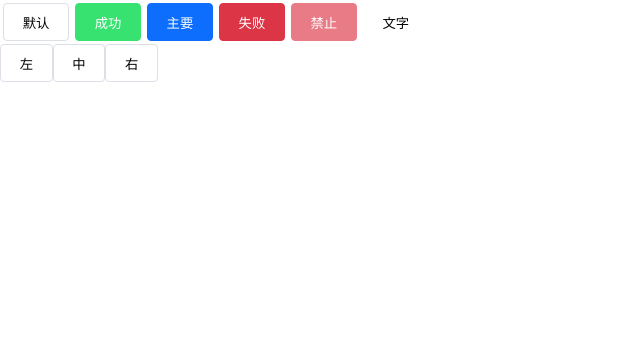
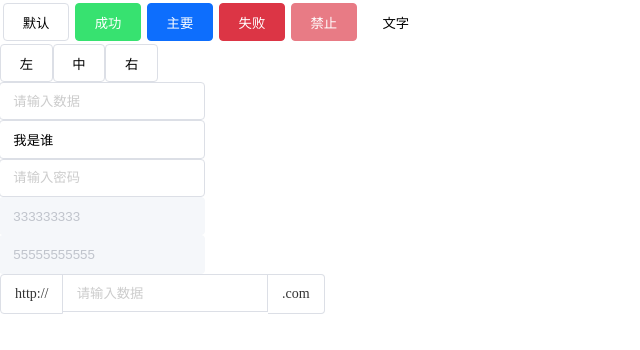
Before and after one commit to zhulin3141/m-ui, a Vue app: page / in a window 1280 px wide. Shown: the top 350 px of the page, without its empty margins (0-640 px from the left). Built offline with nearby package versions, Linux system fonts and the light colour scheme; the HTML template or start-up script is replaced by a standard one.

Commit message:
add input components

```diff
--- a/src/App.vue
+++ b/src/App.vue
@@ -16,29 +16,50 @@
         <MButton>右</MButton>
       </MButtonGroup>
     </div>
+
+    <div id="btn-input">
+      <MInput placeholder="请输入数据" />
+      <MInput value="我是谁" placeholder="请输入数据" @blur="showInputData" />
+      <MInput type="password" placeholder="请输入密码" />
+      <MInput value="333333333" disabled placeholder="请输入数据" />
+      <MInput value="55555555555" readonly placeholder="请输入数据" />
+
+      <div class="m-row">
+        <MInput placeholder="请输入数据">
+          <template slot="before">http://</template>
+          <template slot="after">.com</template>
+        </MInput>
+      </div>
+    </div>
   </div>
 </template>
 
 <script>
 import MButton from "./components/button/src/button";
 import MButtonGroup from "./components/button/src/button-group";
+import MInput from "./components/input/src/input";
 
 export default {
   name: "App",
   components: {
     MButton,
     MButtonGroup,
+    MInput,
   },
   created() {},
   methods: {
     handleClick(e) {
       console.log(e);
     },
+
+    showInputData() {
+      console.log(this);
+    },
   },
 };
 </script>
 
-<style>
+<style lang="less">
 html,
 body {
   margin: 0;
@@ -50,4 +71,13 @@ body {
 #btn-demo .m-button {
   margin: 3px;
 }
+.m-row {
+  width: 100%;
+  .m-input-wrapper {
+    display: inline-table;
+    .m-input{
+      border-radius: 0;
+    }
+  }
+}
 </style>
--- a/src/assets/style/var.less
+++ b/src/assets/style/var.less
@@ -1,11 +1,31 @@
+@font-size: 14px;
+@line-height: 16px;
+@color: #333;
+
 @default-color: #fff;
+@padding: .8em;
+@padding-bigger: 1em;
+@box-shadow-color: rgba(153, 153, 153, 0.2);
+@color-disabled: #c0c4cc;
+@color-placeholder: #ccc;
+@bg-color-disabled: #f5f7fa;
+@min-height: 38px;
+@transition-duration: 0.2s;
+
+.base-font {
+    font-size: @font-size;
+    line-height: @line-height;
+    color: @color;
+}
 
 @button-bg: #fff;
 @button-border: 1px;
 
+@input-border: 1px;
+
 
 @border-radius: 4px;
 @border-color: #dcdfe6;
-
-@min-height: 38px;
-@transition-duration: 0.2s;
+@border-color-hover: #c0c4cc;
+@border-color-focus: #999;
+@border-color-disabled: #f5f7fa;
--- /dev/null
+++ b/src/components/input/src/input.vue
@@ -0,0 +1,136 @@
+<template>
+  <div class="m-input-wrapper">
+    <!-- 前置元素 -->
+    <div class="m-input-group__before" v-if="$slots.before">
+      <slot name="before"></slot>
+    </div>
+
+    <input
+      class="m-input"
+      :value="value"
+      :type="type"
+      :disabled="disabled"
+      :readonly="readonly"
+      :placeholder="placeholder"
+      @input="handleInput"
+      @change="handleChange"
+      @focus="handleFocus"
+      @blur="handleBlur"
+    />
+
+    <!-- 后置元素 -->
+    <div class="m-input-group__after" v-if="$slots.after">
+      <slot name="after"></slot>
+    </div>
+  </div>
+</template>
+
+<script>
+export default {
+  name: "m-input",
+  props: {
+    type: {
+      type: String,
+      required: false,
+      default: "text",
+    },
+    value: {
+      type: String,
+      required: false,
+      default: "",
+    },
+    disabled: {
+      type: Boolean,
+      required: false,
+      default: false,
+    },
+    readonly: {
+      type: Boolean,
+      require: false,
+      default: false,
+    },
+    placeholder: {
+      type: String,
+      required: false,
+      default: "",
+    },
+  },
+  data() {
+    return {};
+  },
+
+  computed: {},
+
+  mounted() {},
+
+  methods: {
+    handleInput(event) {
+      this.$emit("input", event.target.value);
+    },
+    handleChange(event) {
+      this.$emit("change", event.target.value);
+    },
+    handleFocus(event) {
+      this.focused = true;
+      this.$emit("focus", event);
+    },
+    handleBlur(event) {
+      this.focused = false;
+      this.$emit("blur", event);
+    },
+  },
+};
+</script>
+
+<style lang="less" scoped>
+@import "../../../assets/style/var";
+
+.m-input-wrapper {
+  & .m-input-group__before,
+  & .m-input-group__after {
+    display: table-cell;
+    .base-font();
+    padding: 0.8em 1em;
+    border: 1px solid @border-color;
+    border-radius: @border-radius;
+    white-space: nowrap;
+  }
+  & .m-input-group__before {
+    border-top-right-radius: 0;
+    border-bottom-right-radius: 0;
+  }
+  & .m-input-group__after {
+    border-top-left-radius: 0;
+    border-bottom-left-radius: 0;
+    border-left: 0;
+  }
+
+  & .m-input {
+    display: table-cell;
+    box-sizing: border-box;
+    padding: @padding @padding-bigger;
+    border-radius: @border-radius;
+    border: @input-border solid @border-color;
+    margin-left: -1px;
+
+    &:hover {
+      border-color: @border-color-hover;
+    }
+    &:focus {
+      outline: none;
+      border-color: @border-color-focus;
+      box-shadow: 0 0 1px 1px @box-shadow-color;
+    }
+    &[disabled],
+    &[readonly] {
+      cursor: not-allowed;
+      border-color: @border-color-disabled;
+      background-color: @bg-color-disabled;
+      color: @color-disabled;
+    }
+    &::placeholder {
+      color: @color-placeholder;
+    }
+  }
+}
+</style>
```
